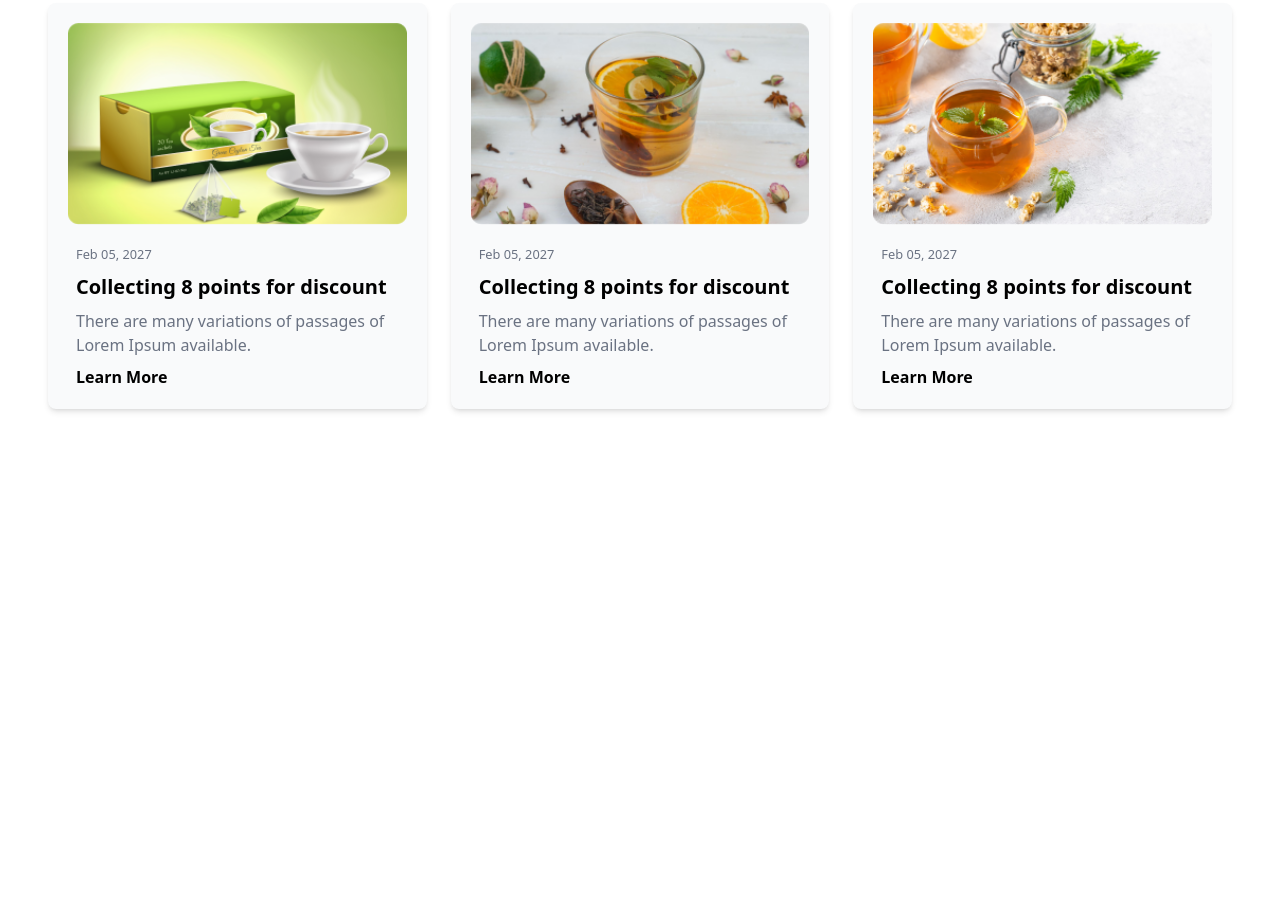
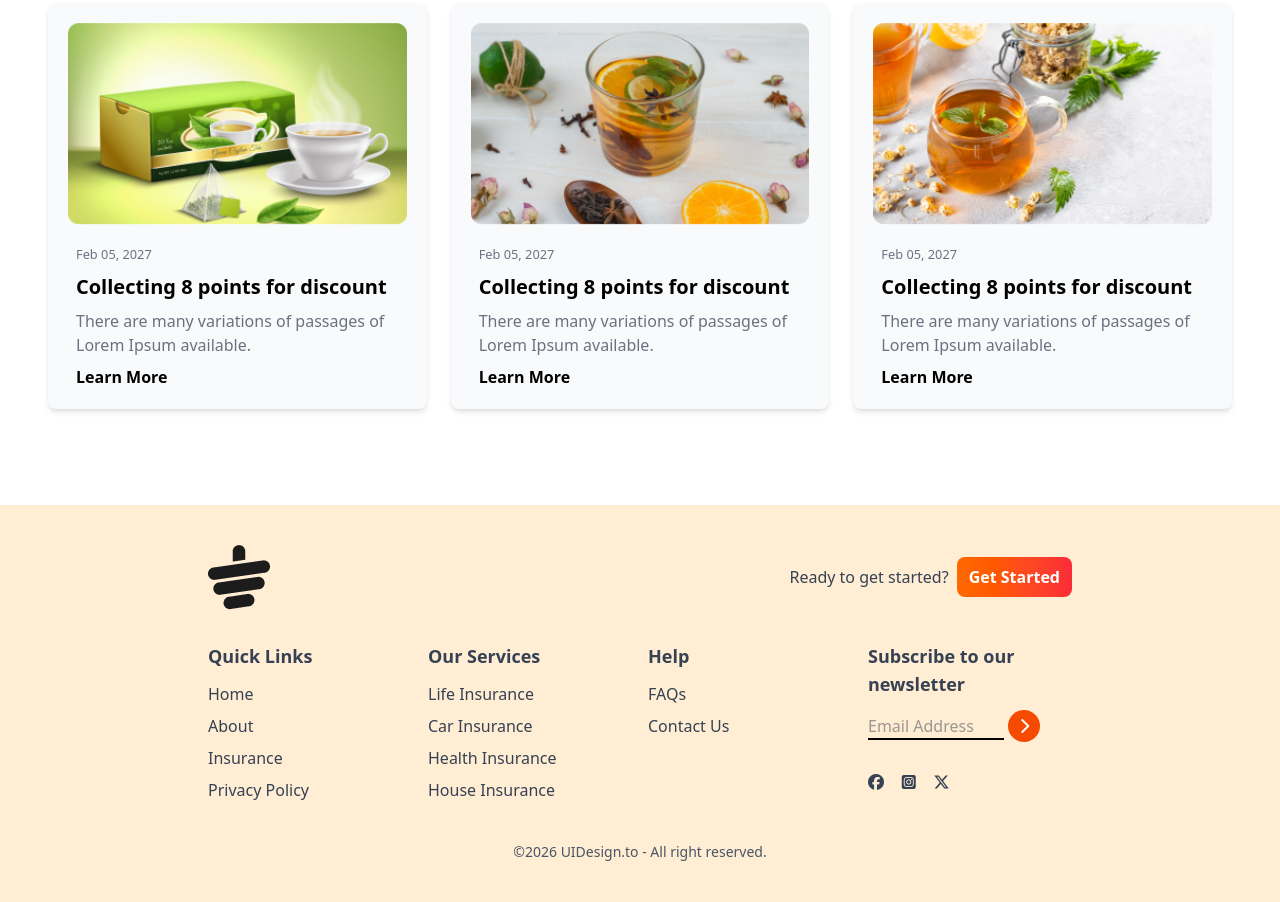
Before and after one commit to mahabubalam-gbs/tea-house-with-tailwind, a plain HTML site: page index.html in a window 1280 px wide. Shown: the part 2867-3769 px from the top of the page. Before the commit the page ends 3372 px from the top, so only its background shows below. Drawn offline with nearby package versions, Linux system fonts and the light colour scheme.

Commit message:
Footer section done

```diff
--- a/index.html
+++ b/index.html
@@ -145,9 +145,8 @@
           <div class="w-5/6">
             <h1 class="text-5xl mb-5 mt-10">Meet Our Super Clients</h1>
             <p class="mb-5">There are many variations of passages of Lorem Ipsum available, but the majority have
-              suffered
-              alteration
-              in some form, by injected humour, or randomised words which don't look even slightly believable. </p>
+              suffered alteration in some form, by injected humour, or randomised words which don't look even slightly
+              believable. </p>
             <button class="bg-white text-orange-700 rounded-lg px-4 py-2 font-bold">Show All</button>
           </div>
         </div>
@@ -221,7 +220,7 @@
 
             <h3 class="text-xl font-bold">Collecting 8 points for discount</h3>
             <p class="text-gray-500">There are many variations of passages of Lorem Ipsum available.</p>
-            <h4 class="font-bold">Learn More</h4>
+            <h4 class="font-semibold">Learn More</h4>
           </div>
         </div>
 
@@ -233,7 +232,7 @@
 
             <h3 class="text-xl font-bold">Collecting 8 points for discount</h3>
             <p class="text-gray-500">There are many variations of passages of Lorem Ipsum available.</p>
-            <h4 class="font-bold">Learn More</h4>
+            <h4 class="font-semibold">Learn More</h4>
           </div>
         </div>
 
@@ -245,13 +244,78 @@
 
             <h3 class="text-xl font-bold">Collecting 8 points for discount</h3>
             <p class="text-gray-500">There are many variations of passages of Lorem Ipsum available.</p>
-            <h4 class="font-bold">Learn More</h4>
+            <h4 class="font-semibold">Learn More</h4>
           </div>
         </div>
       </div>
     </section>
   </main>
-  <footer></footer>
+  <!-- footer section -->
+  <footer class="bg-orange-100 text-gray-700 py-10 px-4 md:px-16">
+    <div class="w-9/12 mx-auto">
+      <!-- logo -->
+      <div class="mb-8 flex justify-between">
+        <img src="images/cup.png" alt="">
+        <div class="flex items-center gap-2">
+          <h4>Ready to get started?</h4>
+          <button class="bg-linear-to-r from-orange-500 to-red-500 px-3 py-2 rounded-lg text-white font-bold">Get
+            Started</button>
+        </div>
+      </div>
+      <!-- footer links -->
+      <div class="grid grid-cols-1 md:grid-cols-2 lg:grid-cols-4 gap-4">
+        <!-- first column -->
+        <div>
+          <h3 class="text-lg font-semibold mb-3">Quick Links</h3>
+          <ul class="space-y-2">
+            <li><a class="hover:text-orange-600" href="#">Home</a></li>
+            <li><a class="hover:text-orange-600" href="#">About</a></li>
+            <li><a class="hover:text-orange-600" href="#">Insurance</a></li>
+            <li><a class="hover:text-orange-600" href="#">Privacy Policy</a></li>
+          </ul>
+        </div>
+        <!-- second column -->
+        <div>
+          <h3 class="text-lg font-semibold mb-3">Our Services</h3>
+          <ul class="space-y-2">
+            <li><a class="hover:text-orange-600" href="#">Life Insurance</a></li>
+            <li><a class="hover:text-orange-600" href="#">Car Insurance</a></li>
+            <li><a class="hover:text-orange-600" href="#">Health Insurance</a></li>
+            <li><a class="hover:text-orange-600" href="#">House Insurance</a></li>
+          </ul>
+        </div>
+        <!-- third column -->
+        <div>
+          <h3 class="text-lg font-semibold mb-3">Help</h3>
+          <ul class="space-y-2">
+            <li><a class="hover:text-orange-600" href="#">FAQs</a></li>
+            <li><a class="hover:text-orange-600" href="#">Contact Us</a></li>
+          </ul>
+        </div>
+        <!-- fourth column -->
+        <div>
+          <h3 class="font-semibold text-lg mb-3">Subscribe to our newsletter</h3>
+          <div class="flex flex-col space-y-2">
+            <div>
+              <input type="text" placeholder="Email Address" class="bg-transparent border-b-2 border-black w-4/6">
+              <div class="h-8 w-8 text-white bg-orange-600 inline-flex justify-center items-center rounded-full">
+                <i class="fa-solid fa-chevron-right "></i>
+              </div>
+              <div class="flex justify-between w-2/5 mb-2 mt-8">
+                <i class="fa-brands fa-facebook"></i>
+                <i class="fa-brands fa-square-instagram"></i>
+                <i class="fa-brands fa-x-twitter"></i>
+              </div>
+            </div>
+          </div>
+        </div>
+      </div>
+      <div class=" text-center pt-4 mt-6">
+        <p class="text-sm text-gray-600">&copy2026 UIDesign.to - All right reserved.</p>
+      </div>
+    </div>
+
+  </footer>
 </body>
 
 </html>
```
